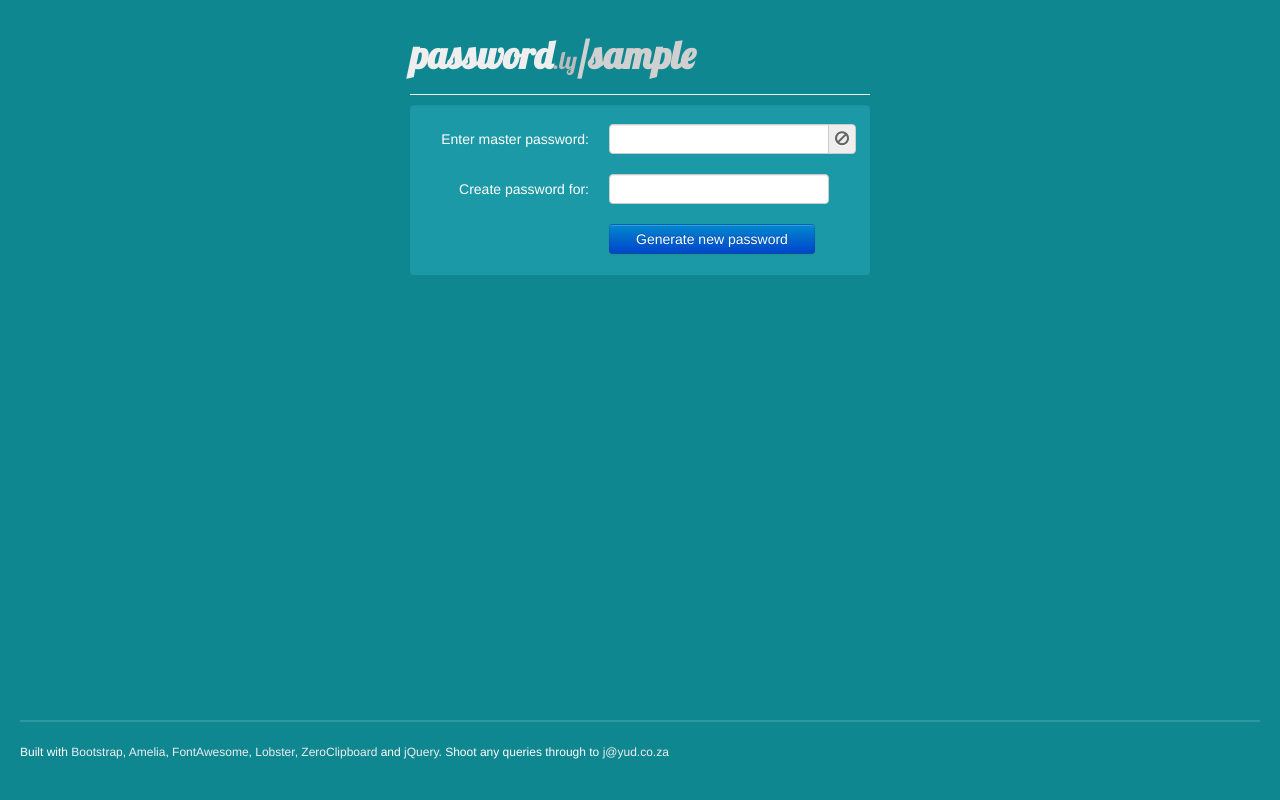
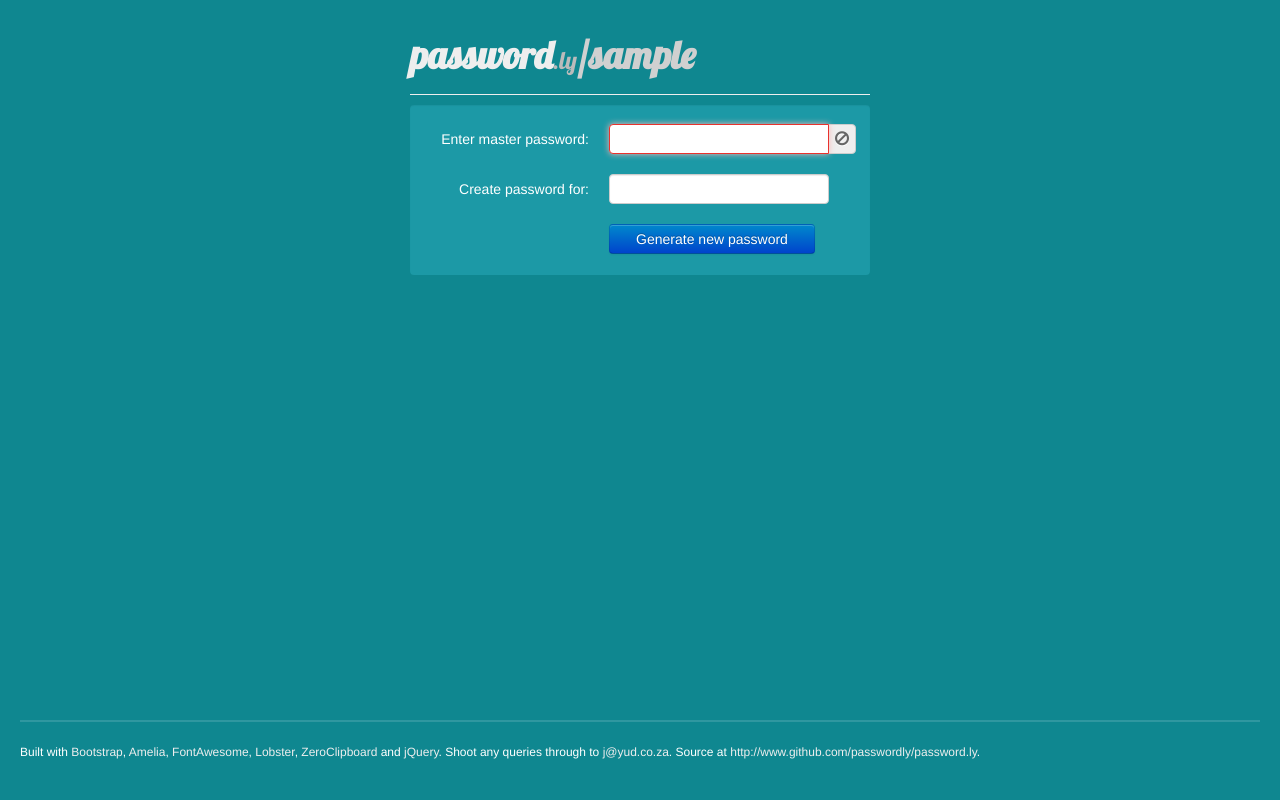
Before and after one commit to passwordly/password.ly, a Flask app: a page that uses templates/base.htm in a window 1280 px wide. Run offline with Flask 2, Linux system fonts and the light colour scheme; data that the repository does not hold is empty; some libraries are stand-ins or nearby versions.

Commit message:
Minor style and html improvements

```diff
--- a/app.py
+++ b/app.py
@@ -199,9 +199,17 @@ def github_hook():
   os.system('git pull origin master')
   pass
 
-@app.route('/test')
-def test():
-  print User.signup(r, 'qix')
+@app.errorhandler(404)
+def page_not_found(e):
+    return render_template('public/404.htm'), 404
+
+@app.errorhandler(500)
+def internal_error(e):
+    return render_template('public/500.htm'), 500
+
+@app.route('/test/exception')
+def test_exception():
+  raise Exception('oops')
 
 if __name__ == '__main__':
   app.debug = config.debug
--- a/static/css/styles.css
+++ b/static/css/styles.css
@@ -5,6 +5,14 @@ body {
 body a {
   color: #eee;
 }
+body a:hover {
+  color: #fff;
+}
+
+body .alert-error a {
+  color: #992A28;
+}
+
 h1 {
   color: #eee;
   font-family: 'Lobster', cursive;
--- a/templates/base.htm
+++ b/templates/base.htm
@@ -46,7 +46,7 @@
         </div>
         <footer>
           <hr>
-          Built with <a href="http://twitter.github.com/bootstrap/">Bootstrap</a>, <a href="http://bootswatch.com/amelia/">Amelia</a>, <a href="http://fortawesome.github.com/Font-Awesome/">FontAwesome</a>, <a href="http://www.google.com/webfonts/specimen/Lobster">Lobster</a>, <a href="http://code.google.com/p/zeroclipboard/">ZeroClipboard</a> and <a href="http://www.jquery.com">jQuery</a>. Shoot any queries through to <script language="javascript" type="text/javascript">var e='a</o.zd.c@yu\">j.za.coyud:j@ltomaif=\"hre<a ';var l=42;var s='';for(var k=0;k<=l/3;k++)s+=e.substring(l-k*3,l-k*3+3);s+='a>';document.write(s);</script><noscript><span>j&nbsp;[at]</span><span style="display:none;">at</span>&nbsp;yud &lt;dot&gt; co &lt;dot&gt; za</noscript>
+          Built with <a href="http://twitter.github.com/bootstrap/">Bootstrap</a>, <a href="http://bootswatch.com/amelia/">Amelia</a>, <a href="http://fortawesome.github.com/Font-Awesome/">FontAwesome</a>, <a href="http://www.google.com/webfonts/specimen/Lobster">Lobster</a>, <a href="http://code.google.com/p/zeroclipboard/">ZeroClipboard</a> and <a href="http://www.jquery.com">jQuery</a>. Shoot any queries through to <script language="javascript" type="text/javascript">var e='a</o.zd.c@yu\">j.za.coyud:j@ltomaif=\"hre<a ';var l=42;var s='';for(var k=0;k<=l/3;k++)s+=e.substring(l-k*3,l-k*3+3);s+='a>';document.write(s);</script><noscript><span>j&nbsp;[at]</span><span style="display:none;">at</span>&nbsp;yud &lt;dot&gt; co &lt;dot&gt; za</noscript>. Source at <a href="http://www.github.com/passwordly/password.ly">http://www.github.com/passwordly/password.ly</a>.
         </footer>
       </div>
     </div>
--- a/templates/private/base.htm
+++ b/templates/private/base.htm
@@ -7,7 +7,7 @@
 		<label for="password" class="control-label">Enter master password:</label>
 		<div class="controls">
       <div class="input-append">
-        <input type="password" name="password" id="password" class="span3" value="{{password}}" required>
+        <input type="password" name="password" id="password" class="span3" value="{{password}}" {%if not password %}autofocus {% endif %} required>
         <span id="password-result" class="add-on"><i class="icon-ok-sign"></i></span>
       </div>
 		</div>
@@ -15,7 +15,7 @@
   <div class="control-group">
     <label for="identifier" class="control-label">Create password for:</label>
     <div class="controls">
-      <input type="text" name="identifier" id="identifier" class="span3" required>
+      <input type="text" name="identifier" id="identifier" class="span3" {%if password %}autofocus {% endif %} required>
     </div>
   </div>
 	<div class="control-group">
--- a/templates/public/password.htm
+++ b/templates/public/password.htm
@@ -35,7 +35,7 @@
   <div class="control-group" id="create-account-group">
     <div class="controls">
       <input id="copy-result" type="submit" name="submit" class="btn btn-primary btn-danger btn-block" value="Create an account ($15/year)">
-      <small>You will be taken to PayPal for payment (to j@yud.co.za)</small>
+      <small>You will be taken to PayPal for payment</small>
     </div>
   </div>
 
```
